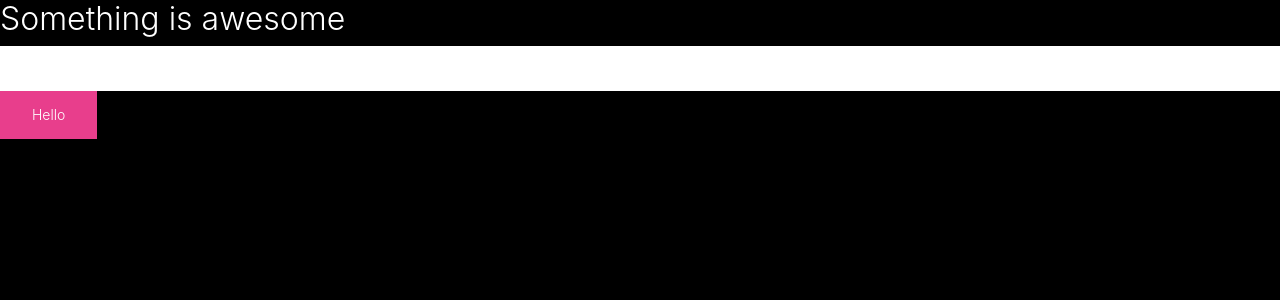
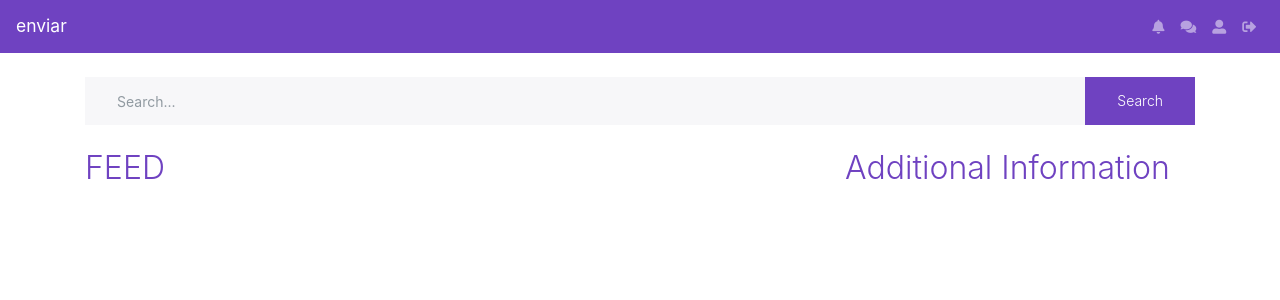
Before and after one commit to imdeepmind/enviar-api, a React (Create React App) app in the folder web/enviar/: page / in a window 1280 px wide. Shown: the top 300 px of the page. Built offline with nearby package versions, Linux system fonts and the light colour scheme.

Commit message:
added a simple page

```diff
--- a/web/enviar/package.json
+++ b/web/enviar/package.json
@@ -7,6 +7,7 @@
     "node-sass": "^4.11.0",
     "react": "^16.8.2",
     "react-dom": "^16.8.2",
+    "react-router-dom": "^4.3.1",
     "react-scripts": "2.1.5",
     "reactstrap": "^7.1.0"
   },
--- a/web/enviar/public/index.html
+++ b/web/enviar/public/index.html
@@ -23,6 +23,7 @@
       Learn how to configure a non-root public URL by running `npm run build`.
     -->
     <title>React App</title>
+    <link rel="stylesheet" href="https://use.fontawesome.com/releases/v5.7.2/css/all.css" integrity="sha384-fnmOCqbTlWIlj8LyTjo7mOUStjsKC4pOpQbqyi7RrhN7udi9RwhKkMHpvLbHG9Sr" crossorigin="anonymous">
   </head>
   <body>
     <noscript>You need to enable JavaScript to run this app.</noscript>
--- a/web/enviar/src/App.js
+++ b/web/enviar/src/App.js
@@ -1,16 +1,38 @@
 import React, { Component } from 'react';
 import {
+  Container,
+  Row,
+  Col,
+  Form,
   Button,
-  Input
+  Input,
 } from 'reactstrap';
+
+import TopNav from './containers/topNav';
 
 class App extends Component {
   render() {
     return (
       <div className="App">
-        <h1>Something is awesome</h1>
-        <Input />
-        <Button color="primary">Hello</Button>
+        <TopNav />
+        <Container className="mt-4">
+          <Row>
+            <Col xs="12">
+              <Form>
+                <div className="d-flex">
+                  <Input placeholder="Search..." />
+                  <Button color="primary" >Search</Button>
+                </div>
+              </Form>
+            </Col>
+            <Col xs="12" lg="8" className="mt-4">
+              <h1>FEED</h1>
+            </Col>
+            <Col xs="12" lg="4" className="mt-4">
+              <h1>Additional Information</h1>
+            </Col>
+          </Row>
+        </Container>
       </div>
     );
   }
--- a/web/enviar/src/assets/css/theme.scss
+++ b/web/enviar/src/assets/css/theme.scss
@@ -1,44 +1,47 @@
 // Lux 4.3.1
 // Bootswatch
 
+//
+// Color system
+//
+
 $white:    #fff !default;
 $gray-100: #f8f9fa !default;
-$gray-200: #e9ecef !default;
-$gray-300: #dee2e6 !default;
-$gray-400: #ADAFAE !default;
-$gray-500: #888 !default;
-$gray-600: #555 !default;
-$gray-700: #282828 !default;
-$gray-800: #222 !default;
-$gray-900: #212529 !default;
+$gray-200: #f7f7f9 !default;
+$gray-300: #eceeef !default;
+$gray-400: #ced4da !default;
+$gray-500: #adb5bd !default;
+$gray-600: #919aa1 !default;
+$gray-700: #55595c !default;
+$gray-800: #343a40 !default;
+$gray-900: #1a1a1a !default;
 $black:    #000 !default;
 
-$blue:    #2A9FD6 !default;
+$blue:    #007bff !default;
 $indigo:  #6610f2 !default;
 $purple:  #6f42c1 !default;
 $pink:    #e83e8c !default;
-$red:     #CC0000 !default;
+$red:     #d9534f !default;
 $orange:  #fd7e14 !default;
-$yellow:  #FF8800 !default;
-$green:   #77B300 !default;
+$yellow:  #f0ad4e !default;
+$green:   #4BBF73 !default;
 $teal:    #20c997 !default;
-$cyan:    #9933CC !default;
+$cyan:    #1F9BCF !default;
 
-$primary:       $pink !default;
-$secondary:     $indigo !default;
+$primary:       $purple !default;
+$secondary:     $white !default;
 $success:       $green !default;
 $info:          $cyan !default;
 $warning:       $yellow !default;
 $danger:        $red !default;
-$light:         $gray-800 !default;
-$dark:          $gray-400 !default;
+$light:         $white !default;
+$dark:          $gray-800 !default;
 
 $yiq-contrasted-threshold:  185 !default;
 
 // Body
 
-$body-bg:       $black !default;
-$body-color:    $white !default;
+$body-color:                $purple !default;
 
 // Components
 
@@ -51,7 +54,6 @@ $border-radius-sm:            0 !default;
 $font-family-sans-serif:      "Nunito Sans", -apple-system, BlinkMacSystemFont, "Segoe UI", Roboto, "Helvetica Neue", Arial, sans-serif, "Apple Color Emoji", "Segoe UI Emoji", "Segoe UI Symbol" !default;
 
 $font-size-base:              0.875rem !default;
-$font-size-sm:                1.0rem !default;
 
 $h1-font-size:                2rem !default;
 $h2-font-size:                1.75rem !default;
@@ -61,7 +63,7 @@ $h5-font-size:                1rem !default;
 $h6-font-size:                0.75rem !default;
 
 $headings-font-weight:        300 !default;
-$headings-color:              $white !default;
+$headings-color:              $purple !default;
 
 // Tables
 
@@ -90,20 +92,22 @@ $btn-font-weight:             300 !default;
 
 $input-line-height:                     1.5 !default;
 
-$input-bg:                              $white !default;
+$input-bg:                              $gray-200 !default;
 $input-disabled-bg:                     $gray-300 !default;
 
 $input-group-addon-bg:                  $gray-300 !default;
 
+// Navs
+
+$nav-tabs-border-color:                       $table-border-color !default;
+$nav-tabs-link-hover-border-color:            $nav-tabs-border-color !default;
+$nav-tabs-link-active-color:                  $white !default;
+$nav-tabs-link-active-bg:                     $nav-tabs-border-color !default;
+$nav-tabs-link-active-border-color:           $nav-tabs-border-color !default;
+
 // Navbar
 
-$navbar-padding-y:                  1.5rem !default;
-
 $navbar-dark-hover-color:           $white !default;
-
-$navbar-light-color:                rgba($black,.3) !default;
-$navbar-light-hover-color:          $gray-900 !default;
-$navbar-light-active-color:         $gray-900 !default;
 
 // Pagination
 
@@ -117,4 +121,7 @@ $pagination-disabled-border-color:  $pagination-border-color !default;
 
 $breadcrumb-bg:                     transparent !default;
 
+
+
+
 @import '~bootstrap/scss/bootstrap.scss';
--- /dev/null
+++ b/web/enviar/src/containers/topNav/index.js
@@ -0,0 +1,55 @@
+import React, { Component, Fragment } from 'react';
+import {
+    Collapse,
+    Navbar,
+    NavbarToggler,
+    NavbarBrand,
+    Nav,
+    NavItem,
+    NavLink,
+} from 'reactstrap';
+
+
+class TopNav extends Component{
+    constructor(props) {
+        super(props);
+
+        this.toggle = this.toggle.bind(this);
+        this.state = {
+            isOpen: false
+        };
+    }
+    toggle() {
+        this.setState({
+            isOpen: !this.state.isOpen
+        });
+    }
+    render(){
+        return (
+            <div>
+                <Navbar color="primary" dark expand="md">
+                    <NavbarBrand href="/" title="home">enviar</NavbarBrand>
+                    <NavbarToggler onClick={this.toggle} />
+                    <Collapse isOpen={this.state.isOpen} navbar>
+                        <Nav className="ml-auto" navbar>
+                            <NavItem>
+                                <NavLink title="notifications" href="/components/"><i class="fas fa-bell"></i></NavLink>
+                            </NavItem>
+                            <NavItem>
+                                <NavLink title="messages" href="https://github.com/reactstrap/reactstrap"><i class="fas fa-comments"></i></NavLink>
+                            </NavItem>
+                            <NavItem>
+                                <NavLink title="profile" href="https://github.com/reactstrap/reactstrap"><i class="fas fa-user-alt"></i></NavLink>
+                            </NavItem>
+                            <NavItem>
+                                <NavLink title="log out" href="https://github.com/reactstrap/reactstrap"><i class="fas fa-sign-out-alt"></i></NavLink>
+                            </NavItem>
+                        </Nav>
+                    </Collapse>
+                </Navbar>
+            </div>
+        )
+    }
+}
+
+export default TopNav;
```
Also changed, not shown: 1 other file (tests, documents, lock files or other folders).
